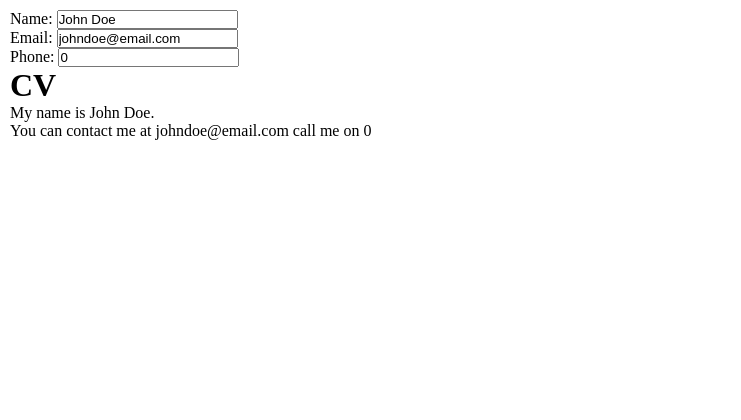
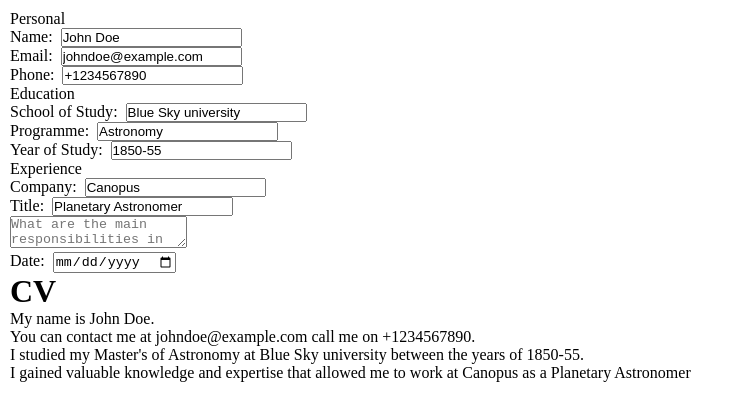
Before and after one commit to draczihper/resume, a React (Vite) app: page / in a window 1280 px wide. Shown: the top 420 px of the page, without its empty margins (0-741 px from the left). Built offline with nearby package versions, Linux system fonts and the light colour scheme.

Commit message:
Add FormSection component and render the form

```diff
--- a/src/components/App.jsx
+++ b/src/components/App.jsx
@@ -1,31 +1,105 @@
 import { useState } from "react";
 function App() {
-  const [name, setName] = useState("John Doe");
-  const [email, setEmail] = useState("johndoe@email.com");
-  const [phone, setPhone] = useState(0);
+  const [form, setForm] = useState({
+    name: "John Doe",
+    email: "johndoe@example.com",
+    phone: "+1234567890",
+    school: "Blue Sky university",
+    programme: "Astronomy",
+    year: "1850-55",
+    company: "Canopus",
+    title: "Planetary Astronomer",
+    responsibilities: "Search for extra terrestial habitable planets",
+  });
 
+  const handleChange = (e) => {
+    setForm({
+      ...form,
+      [e.target.id]: e.target.value,
+    });
+  };
   return (
     <>
+      <FormSection sectionName="personal">
         <Input
-        label="Name: "
-        value={name}
-        onChange={(e) => setName(e.target.value)}
+          id="name"
+          label="name"
+          value={form.name}
+          onChange={handleChange}
         />
         <Input
-        label="Email: "
-        value={email}
-        onChange={(e) => setEmail(e.target.value)}
+          id="email"
+          label="email"
+          value={form.email}
+          onChange={handleChange}
         />
         <Input
-        label="Phone: "
-        value={phone}
-        onChange={(e) => setPhone(e.target.value)}
+          id="phone"
+          label="phone"
+          value={form.phone}
+          onChange={handleChange}
         />
+      </FormSection>
+
+      <FormSection sectionName="education">
+        <Input
+          id="school"
+          label="School of Study"
+          value={form.school}
+          onChange={handleChange}
+        />
+        <Input
+          id="programme"
+          label="programme"
+          value={form.programme}
+          onChange={handleChange}
+        />
+        <Input
+          id="year"
+          label="Year of Study"
+          value={form.year}
+          onChange={handleChange}
+        />
+      </FormSection>
+      <FormSection sectionName="experience">
+        <Input
+          id="company"
+          label="company"
+          value={form.company}
+          onChange={handleChange}
+        />
+        <Input
+          id="title"
+          label="title"
+          value={form.title}
+          onChange={handleChange}
+        />
+        <textarea
+          name="responsibilities"
+          id="responsibilities"
+          placeholder="What are the main responsibilities in your company?"
+        ></textarea>
+        <Input
+          inputType="date"
+          id="date"
+          label="date"
+          value={form.date}
+          onChange={handleChange}
+        />
+      </FormSection>
       <div>
         <h1>CV</h1>
-        <p>My name is {name}.</p>
+        <p>My name is {form.name}.</p>
         <p>
-          You can contact me at {email} call me on {phone}
+          You can contact me at {form.email} call me on {form.phone}.
+        </p>
+        <p>
+          I studied my Master's of {form.programme} at {form.school} between the
+          years of {form.year}.
+        </p>
+        <p>
+          I gained valuable knowledge and expertise that allowed me to work at{" "}
+          {form.company} as a {form.title}
         </p>
       </div>
     </>
@@ -33,11 +107,32 @@ function App() {
 }
 export default App;
 
-const Input = ({ label, value, onChange }) => {
+const Input = (props) => {
   return (
     <div>
-      <label htmlFor="name">{label}</label>
-      <input type="text" id="name" value={value} onChange={onChange} />
+      <label htmlFor={props.id}>
+        {props.label.charAt(0).toUpperCase() + props.label.slice(1)}: &nbsp;
+      </label>
+      <input
+        type={props.inputType}
+        id={props.id}
+        value={props.value}
+        onChange={props.onChange}
+      />
     </div>
   );
 };
+Input.defaultProps = {
+  inputType: "text",
+};
+
+const FormSection = (props) => {
+  return (
+    <div className={props.sectionName + "-form-section"} id={props.sectionName}>
+      <legend>
+        {props.sectionName.charAt(0).toUpperCase() + props.sectionName.slice(1)}
+      </legend>
+      <form action="">{props.children}</form>
+    </div>
+  );
+};
```
Lines whose indentation alone changed are shown as unchanged.
